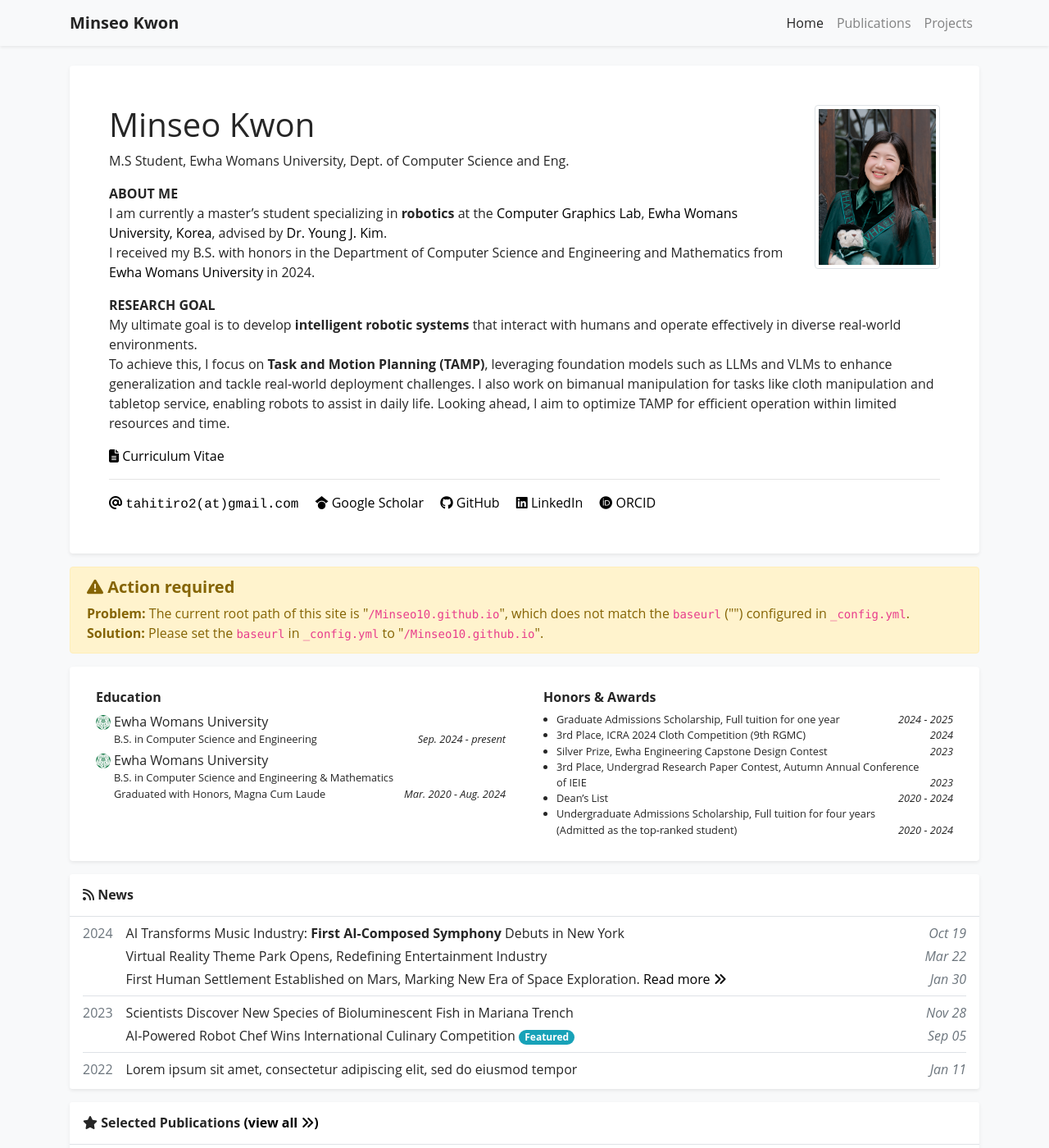
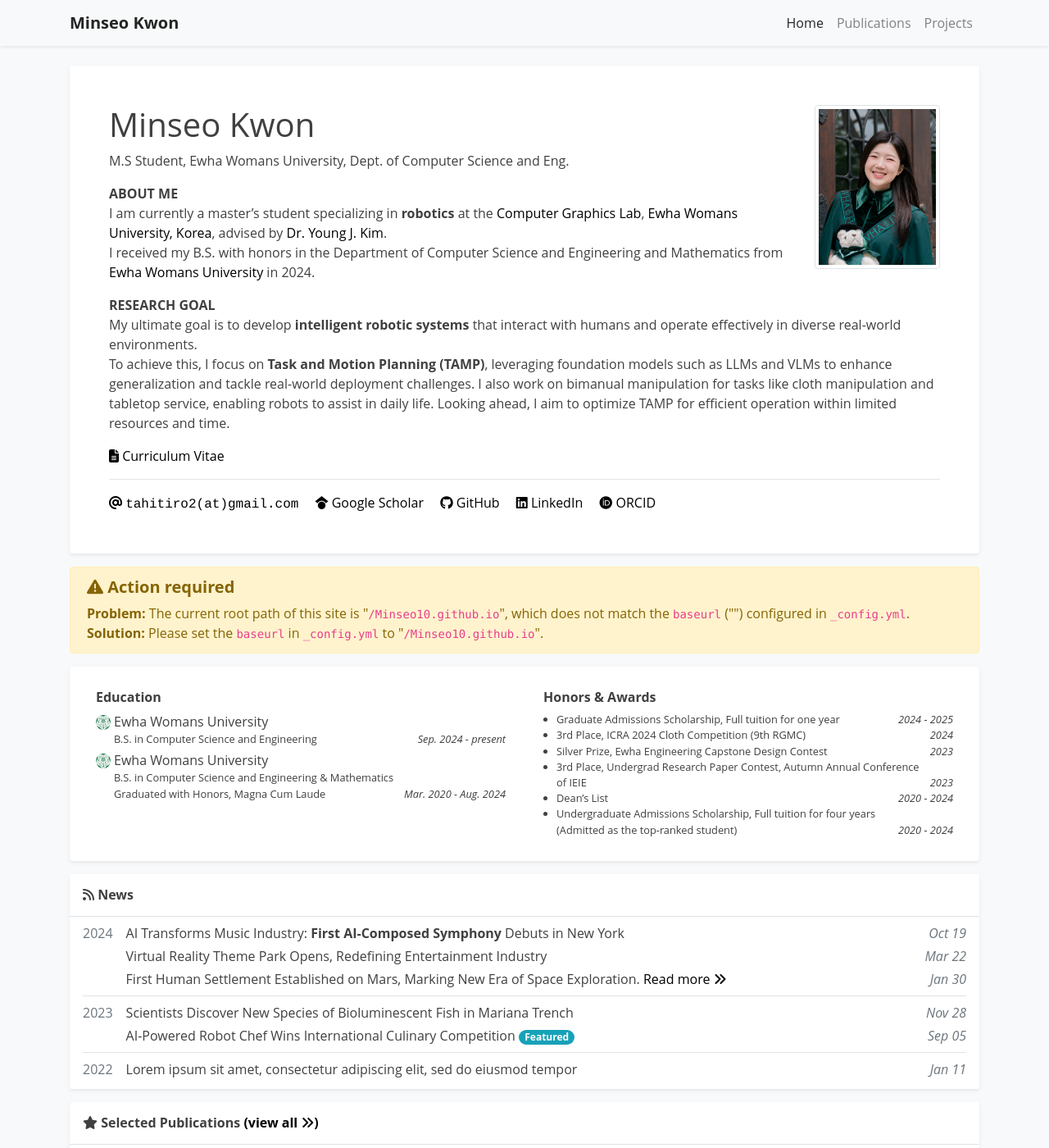
Before and after one commit to Minseo10/Minseo10.github.io, a Jekyll site: the page built from index.html, in a window 1280 px wide and 1400 px high. Shown: the whole window at 82% size. Built offline with Jekyll 4.4.1, drawn with Linux system fonts in a browser that asks for light colours; nearby versions of some CDN libraries; a style sheet for code colours, icons or effects is not loaded.

Commit message:
Update global.css

```diff
--- a/assets/css/global.css
+++ b/assets/css/global.css
@@ -3,7 +3,7 @@ body {
     font-family: "Open Sans", sans-serif;
     font-weight: 400;
     padding-top: 5.0rem;
-    color: #262626;
+    color: #404040;
 }
 
 h1, h2, h3, h4, h5, h6,
```
